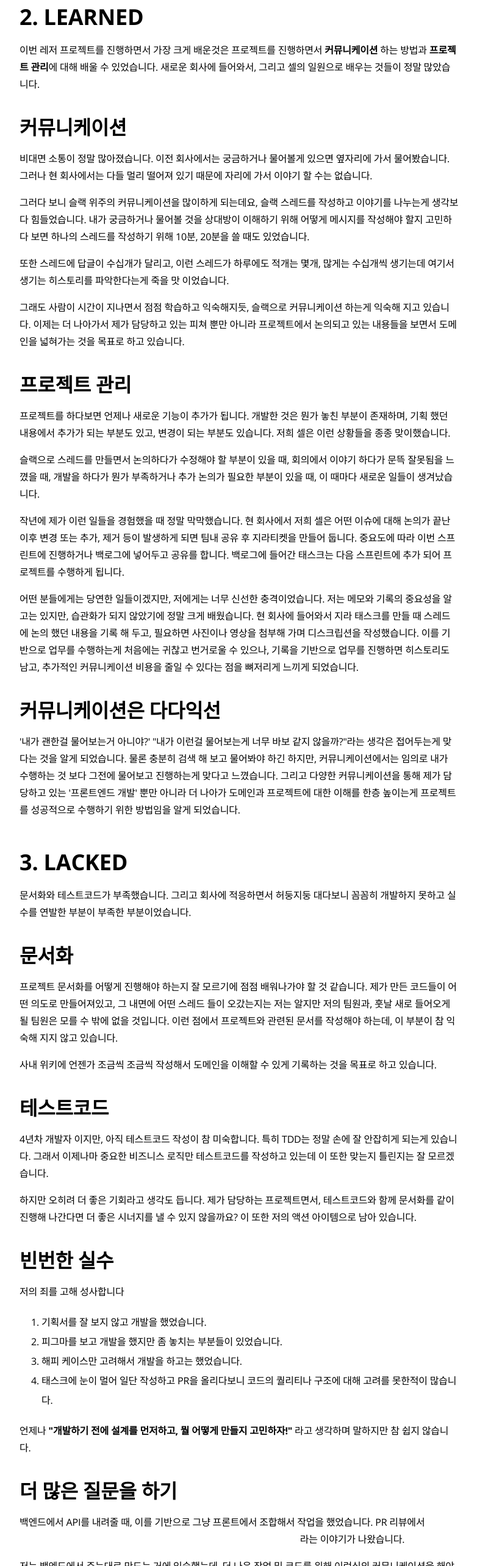
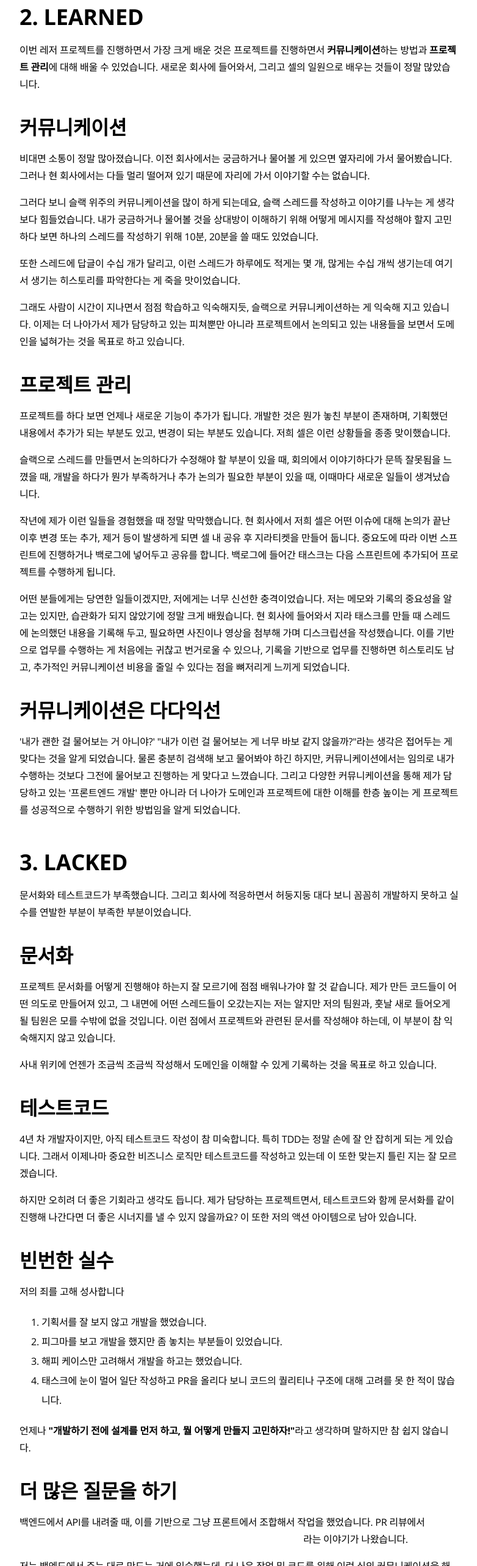
Before and after one commit to dowookims/blog, a Gatsby site: page /retrospection/after_leisure/ in a window 1280 px wide. Shown: the part 2287-4855 px from the top of the page at 61% size, without its empty margins (248-1030 px from the left). Built offline with nearby package versions, Linux system fonts and the light colour scheme; Gatsby itself is replaced by a stand-in of ours.

Commit message:
맞춤법 검사

```diff
--- a/content/blog/retrospection/after_leisure.md
+++ b/content/blog/retrospection/after_leisure.md
@@ -61,47 +61,47 @@ IE가 영면에 들면서 이제 크로스 브라우징 이슈를 해결했나
 
 ## 2. LEARNED
 
-이번 레저 프로젝트를 진행하면서 가장 크게 배운것은 프로젝트를 진행하면서 <b>커뮤니케이션</b> 하는 방법과 <b>프로젝트 관리</b>에 대해 배울 수 있었습니다. 새로운 회사에 들어와서, 그리고 셀의 일원으로 배우는 것들이 정말 많았습니다.
+이번 레저 프로젝트를 진행하면서 가장 크게 배운 것은 프로젝트를 진행하면서 <b>커뮤니케이션</b>하는 방법과 <b>프로젝트 관리</b>에 대해 배울 수 있었습니다. 새로운 회사에 들어와서, 그리고 셀의 일원으로 배우는 것들이 정말 많았습니다.
 
 ### 커뮤니케이션
 
-비대면 소통이 정말 많아졌습니다. 이전 회사에서는 궁금하거나 물어볼게 있으면 옆자리에 가서 물어봤습니다. 그러나 현 회사에서는 다들 멀리 떨어져 있기 때문에 자리에 가서 이야기 할 수는 없습니다.
+비대면 소통이 정말 많아졌습니다. 이전 회사에서는 궁금하거나 물어볼 게 있으면 옆자리에 가서 물어봤습니다. 그러나 현 회사에서는 다들 멀리 떨어져 있기 때문에 자리에 가서 이야기할 수는 없습니다.
 
-그러다 보니 슬랙 위주의 커뮤니케이션을 많이하게 되는데요, 슬랙 스레드를 작성하고 이야기를 나누는게 생각보다 힘들었습니다. 내가 궁금하거나 물어볼 것을 상대방이 이해하기 위해 어떻게 메시지를 작성해야 할지 고민하다 보면 하나의 스레드를 작성하기 위해 10분, 20분을 쓸 때도 있었습니다.
+그러다 보니 슬랙 위주의 커뮤니케이션을 많이 하게 되는데요, 슬랙 스레드를 작성하고 이야기를 나누는 게 생각보다 힘들었습니다. 내가 궁금하거나 물어볼 것을 상대방이 이해하기 위해 어떻게 메시지를 작성해야 할지 고민하다 보면 하나의 스레드를 작성하기 위해 10분, 20분을 쓸 때도 있었습니다.
 
-또한 스레드에 답글이 수십개가 달리고, 이런 스레드가 하루에도 적개는 몇개, 많게는 수십개씩 생기는데 여기서 생기는 히스토리를 파악한다는게 죽을 맛 이었습니다.
+또한 스레드에 답글이 수십 개가 달리고, 이런 스레드가 하루에도 적게는 몇 개, 많게는 수십 개씩 생기는데 여기서 생기는 히스토리를 파악한다는 게 죽을 맛이었습니다.
 
-그래도 사람이 시간이 지나면서 점점 학습하고 익숙해지듯, 슬랙으로 커뮤니케이션 하는게 익숙해 지고 있습니다. 이제는 더 나아가서 제가 담당하고 있는 피쳐 뿐만 아니라 프로젝트에서 논의되고 있는 내용들을 보면서 도메인을 넓혀가는 것을 목표로 하고 있습니다.
+그래도 사람이 시간이 지나면서 점점 학습하고 익숙해지듯, 슬랙으로 커뮤니케이션하는 게 익숙해 지고 있습니다. 이제는 더 나아가서 제가 담당하고 있는 피쳐뿐만 아니라 프로젝트에서 논의되고 있는 내용들을 보면서 도메인을 넓혀가는 것을 목표로 하고 있습니다.
 
 ### 프로젝트 관리
 
-프로젝트를 하다보면 언제나 새로운 기능이 추가가 됩니다. 개발한 것은 뭔가 놓친 부분이 존재하며, 기획 했던 내용에서 추가가 되는 부분도 있고, 변경이 되는 부분도 있습니다. 저희 셀은 이런 상황들을 종종 맞이했습니다.
+프로젝트를 하다 보면 언제나 새로운 기능이 추가가 됩니다. 개발한 것은 뭔가 놓친 부분이 존재하며, 기획했던 내용에서 추가가 되는 부분도 있고, 변경이 되는 부분도 있습니다. 저희 셀은 이런 상황들을 종종 맞이했습니다.
 
-슬랙으로 스레드를 만들면서 논의하다가 수정해야 할 부분이 있을 때, 회의에서 이야기 하다가 문뜩 잘못됨을 느꼈을 때, 개발을 하다가 뭔가 부족하거나 추가 논의가 필요한 부분이 있을 때, 이 때마다 새로운 일들이 생겨났습니다.
+슬랙으로 스레드를 만들면서 논의하다가 수정해야 할 부분이 있을 때, 회의에서 이야기하다가 문뜩 잘못됨을 느꼈을 때, 개발을 하다가 뭔가 부족하거나 추가 논의가 필요한 부분이 있을 때, 이때마다 새로운 일들이 생겨났습니다.
 
-작년에 제가 이런 일들을 경험했을 때 정말 막막했습니다. 현 회사에서 저희 셀은 어떤 이슈에 대해 논의가 끝난 이후 변경 또는 추가, 제거 등이 발생하게 되면 팀내 공유 후 지라티켓을 만들어 둡니다. 중요도에 따라 이번 스프린트에 진행하거나 백로그에 넣어두고 공유를 합니다. 백로그에 들어간 태스크는 다음 스프린트에 추가 되어 프로젝트를 수행하게 됩니다.
+작년에 제가 이런 일들을 경험했을 때 정말 막막했습니다. 현 회사에서 저희 셀은 어떤 이슈에 대해 논의가 끝난 이후 변경 또는 추가, 제거 등이 발생하게 되면 셀 내 공유 후 지라티켓을 만들어 둡니다. 중요도에 따라 이번 스프린트에 진행하거나 백로그에 넣어두고 공유를 합니다. 백로그에 들어간 태스크는 다음 스프린트에 추가되어 프로젝트를 수행하게 됩니다.
 
-어떤 분들에게는 당연한 일들이겠지만, 저에게는 너무 신선한 충격이었습니다. 저는 메모와 기록의 중요성을 알고는 있지만, 습관화가 되지 않았기에 정말 크게 배웠습니다. 현 회사에 들어와서 지라 태스크를 만들 때 스레드에 논의 했던 내용을 기록 해 두고, 필요하면 사진이나 영상을 첨부해 가며 디스크립션을 작성했습니다. 이를 기반으로 업무를 수행하는게 처음에는 귀찮고 번거로울 수 있으나, 기록을 기반으로 업무를 진행하면 히스토리도 남고, 추가적인 커뮤니케이션 비용을 줄일 수 있다는 점을 뼈저리게 느끼게 되었습니다.
+어떤 분들에게는 당연한 일들이겠지만, 저에게는 너무 신선한 충격이었습니다. 저는 메모와 기록의 중요성을 알고는 있지만, 습관화가 되지 않았기에 정말 크게 배웠습니다. 현 회사에 들어와서 지라 태스크를 만들 때 스레드에 논의했던 내용을 기록해 두고, 필요하면 사진이나 영상을 첨부해 가며 디스크립션을 작성했습니다. 이를 기반으로 업무를 수행하는 게 처음에는 귀찮고 번거로울 수 있으나, 기록을 기반으로 업무를 진행하면 히스토리도 남고, 추가적인 커뮤니케이션 비용을 줄일 수 있다는 점을 뼈저리게 느끼게 되었습니다.
 
 ### 커뮤니케이션은 다다익선
 
-'내가 괜한걸 물어보는거 아니야?' "내가 이런걸 물어보는게 너무 바보 같지 않을까?"라는 생각은 접어두는게 맞다는 것을 알게 되었습니다. 물론 충분히 검색 해 보고 물어봐야 하긴 하지만, 커뮤니케이션에서는 임의로 내가 수행하는 것 보다 그전에 물어보고 진행하는게 맞다고 느꼈습니다. 그리고 다양한 커뮤니케이션을 통해 제가 담당하고 있는 '프론트엔드 개발' 뿐만 아니라 더 나아가 도메인과 프로젝트에 대한 이해를 한층 높이는게 프로젝트를 성공적으로 수행하기 위한 방법임을 알게 되었습니다.
+'내가 괜한 걸 물어보는 거 아니야?' "내가 이런 걸 물어보는 게 너무 바보 같지 않을까?"라는 생각은 접어두는 게 맞다는 것을 알게 되었습니다. 물론 충분히 검색해 보고 물어봐야 하긴 하지만, 커뮤니케이션에서는 임의로 내가 수행하는 것보다 그전에 물어보고 진행하는 게 맞다고 느꼈습니다. 그리고 다양한 커뮤니케이션을 통해 제가 담당하고 있는 '프론트엔드 개발' 뿐만 아니라 더 나아가 도메인과 프로젝트에 대한 이해를 한층 높이는 게 프로젝트를 성공적으로 수행하기 위한 방법임을 알게 되었습니다.
 
 ---
 
 ## 3. LACKED
 
-문서화와 테스트코드가 부족했습니다. 그리고 회사에 적응하면서 허둥지둥 대다보니 꼼꼼히 개발하지 못하고 실수를 연발한 부분이 부족한 부분이었습니다.
+문서화와 테스트코드가 부족했습니다. 그리고 회사에 적응하면서 허둥지둥 대다 보니 꼼꼼히 개발하지 못하고 실수를 연발한 부분이 부족한 부분이었습니다.
 
 ### 문서화
 
-프로젝트 문서화를 어떻게 진행해야 하는지 잘 모르기에 점점 배워나가야 할 것 같습니다. 제가 만든 코드들이 어떤 의도로 만들어져있고, 그 내면에 어떤 스레드 들이 오갔는지는 저는 알지만 저의 팀원과, 훗날 새로 들어오게 될 팀원은 모를 수 밖에 없을 것입니다. 이런 점에서 프로젝트와 관련된 문서를 작성해야 하는데, 이 부분이 참 익숙해 지지 않고 있습니다.
+프로젝트 문서화를 어떻게 진행해야 하는지 잘 모르기에 점점 배워나가야 할 것 같습니다. 제가 만든 코드들이 어떤 의도로 만들어져 있고, 그 내면에 어떤 스레드들이 오갔는지는 저는 알지만 저의 팀원과, 훗날 새로 들어오게 될 팀원은 모를 수밖에 없을 것입니다. 이런 점에서 프로젝트와 관련된 문서를 작성해야 하는데, 이 부분이 참 익숙해지지 않고 있습니다.
 
 사내 위키에 언젠가 조금씩 조금씩 작성해서 도메인을 이해할 수 있게 기록하는 것을 목표로 하고 있습니다.
 
 ### 테스트코드
 
-4년차 개발자 이지만, 아직 테스트코드 작성이 참 미숙합니다. 특히 TDD는 정말 손에 잘 안잡히게 되는게 있습니다. 그래서 이제나마 중요한 비즈니스 로직만 테스트코드를 작성하고 있는데 이 또한 맞는지 틀린지는 잘 모르겠습니다.
+4년 차 개발자이지만, 아직 테스트코드 작성이 참 미숙합니다. 특히 TDD는 정말 손에 잘 안 잡히게 되는 게 있습니다. 그래서 이제나마 중요한 비즈니스 로직만 테스트코드를 작성하고 있는데 이 또한 맞는지 틀린 지는 잘 모르겠습니다.
 
 하지만 오히려 더 좋은 기회라고 생각도 듭니다. 제가 담당하는 프로젝트면서, 테스트코드와 함께 문서화를 같이 진행해 나간다면 더 좋은 시너지를 낼 수 있지 않을까요? 이 또한 저의 액션 아이템으로 남아 있습니다.
 
@@ -112,23 +112,23 @@ IE가 영면에 들면서 이제 크로스 브라우징 이슈를 해결했나
 1. 기획서를 잘 보지 않고 개발을 했었습니다.
 2. 피그마를 보고 개발을 했지만 좀 놓치는 부분들이 있었습니다.
 3. 해피 케이스만 고려해서 개발을 하고는 했었습니다.
-4. 태스크에 눈이 멀어 일단 작성하고 PR을 올리다보니 코드의 퀄리티나 구조에 대해 고려를 못한적이 많습니다.
+4. 태스크에 눈이 멀어 일단 작성하고 PR을 올리다 보니 코드의 퀄리티나 구조에 대해 고려를 못 한 적이 많습니다.
 
-언제나 <b>"개발하기 전에 설계를 먼저하고, 뭘 어떻게 만들지 고민하자!"</b> 라고 생각하며 말하지만 참 쉽지 않습니다.
+언제나 <b>"개발하기 전에 설계를 먼저 하고, 뭘 어떻게 만들지 고민하자!"</b>라고 생각하며 말하지만 참 쉽지 않습니다.
 
 ### 더 많은 질문을 하기
 
-백엔드에서 API를 내려줄 때, 이를 기반으로 그냥 프론트에서 조합해서 작업을 했었습니다. PR 리뷰에서 `그런데 이거 백엔드에서 처리해주면 나중에 관리하기 더 좋지 않을까요?` 라는 이야기가 나왔습니다.
+백엔드에서 API를 내려줄 때, 이를 기반으로 그냥 프론트에서 조합해서 작업을 했었습니다. PR 리뷰에서 `그런데 이거 백엔드에서 처리해 주면 나중에 관리하기 더 좋지 않을까요?`라는 이야기가 나왔습니다.
 
-저는 백엔드에서 주는대로 만드는 거에 익숙했는데, 더 나은 작업 및 코드를 위해 이런식의 커뮤니케이션을 해야 하는 것도 잘 몰랐습니다.
+저는 백엔드에서 주는 대로 만드는 거에 익숙했는데, 더 나은 작업 및 코드를 위해 이런 식의 커뮤니케이션을 해야 하는 것도 잘 몰랐습니다.
 
-기획에서 이야기하는 내용에 대해 `혹시 어떤 의도가 있을까요? 이 방식보다 다른 방식은 어떨까요?` 라는 이야기는 못했습니다. 그런 생각도 없이 그냥 기획서랑 피그마에 있는 내용을 만들기만 했었거든요.
+기획에서 이야기하는 내용에 대해 `혹시 어떤 의도가 있을까요? 이 방식보다 다른 방식은 어떨까요?`라는 이야기는 못했습니다. 그런 생각도 없이 그냥 기획서랑 피그마에 있는 내용을 만들기만 했었거든요.
 
 디자인에서 컴포넌트별 조금 다른 디자인 요소들도 맞춰달라는 이야기 할 생각 없이 매번 새로 css를 만들고 있었습니다.
 
 조금 부끄럽지만, 그냥 만들라는 대로 만들었습니다.
 
-그러나 개발자로써, 단지 기획 및 디자인된 것을 그대로 만드는 것이 아닌 제품을 만들어 내는 것이기 때문에 다양한 질문과 수 많은 요청들로 제품을 풍성하게 만들어 나가는 과정이 참으로 중요한 것 같다고 느꼈습니다.
+그러나 개발자로서, 단지 기획 및 디자인된 것을 그대로 만드는 것이 아닌 제품을 만들어 내는 것이기 때문에 다양한 질문과 수많은 요청들로 제품을 풍성하게 만들어 나가는 과정이 참으로 중요한 것 같다고 느꼈습니다.
 
 ---
 
@@ -142,9 +142,9 @@ IE가 영면에 들면서 이제 크로스 브라우징 이슈를 해결했나
 
    내가 하는 업무가 수많은 사람들의 시간을 줄여주고, 그보다 더 많은 버그 및 디버깅 시간을 줄여 줄 것.
 
-3. <b>작업 하기 전에 배경을 충분히 이해 하기</b>
+3. <b>작업하기 전에 배경을 충분히 이해 하기</b>
 
-   키보드에 손 떼고, 무슨 작업을 왜, 어떻게 할지 고민 해보고 난 이후에 키보드에 손대기
+   키보드에 손 떼고, 무슨 작업을 왜, 어떻게 할지 고민해보고 난 이후에 키보드에 손대기
 
 4. <b>나는 복사기가 아닌 메이커임을 인지하기</b>
 
@@ -155,8 +155,8 @@ IE가 영면에 들면서 이제 크로스 브라우징 이슈를 해결했나
 ## 5 마치며
 
 이전 회사에서는 꼬마 팀장이라 많이 힘들었는데, 이직 후 팀원으로 들어와서 정말 좋았습니다.
-팀장으로서의 책임감을 내려놓고, 팀원으로 적극적으로 참여하고 성과를 내고 싶었지만 역량이 충분치 못해 그러지 못한게 아쉬웠습니다.
+팀장으로서의 책임감을 내려놓고, 팀원으로 적극적으로 참여하고 성과를 내고 싶었지만 역량이 충분치 못해 그러지 못한 게 아쉬웠습니다.
 
-하지만 긍정적으로 생각해 보면, 이제 슬슬 업무 및 회사의 일하는 환경,도메인 지식 및 개발적인 부분도 익숙해 지면서 전에 했던 잦은 실수들은 점점 줄어들고 있고, 이전에 힘들었던 일들도 이제는 자연스럽게 해내고는 합니다.
+하지만 긍정적으로 생각해 보면, 이제 슬슬 업무 및 회사의 일하는 환경, 도메인 지식 및 개발적인 부분도 익숙해지면서 전에 했던 잦은 실수들은 점점 줄어들고 있고, 이전에 힘들었던 일들도 이제는 자연스럽게 해내고는 합니다.
 
-이제 프로젝트를 유지 보수 및 추가 피쳐를 통해 업그레이드 하면서 더 나은 성과를 낼 수 있을 것 이라 기대하며, 회고를 마칩니다.
+이제 프로젝트를 유지 보수 및 추가 피쳐를 통해 업그레이드하면서 더 나은 성과를 낼 수 있을 것이라 기대하며, 회고를 마칩니다.
```
